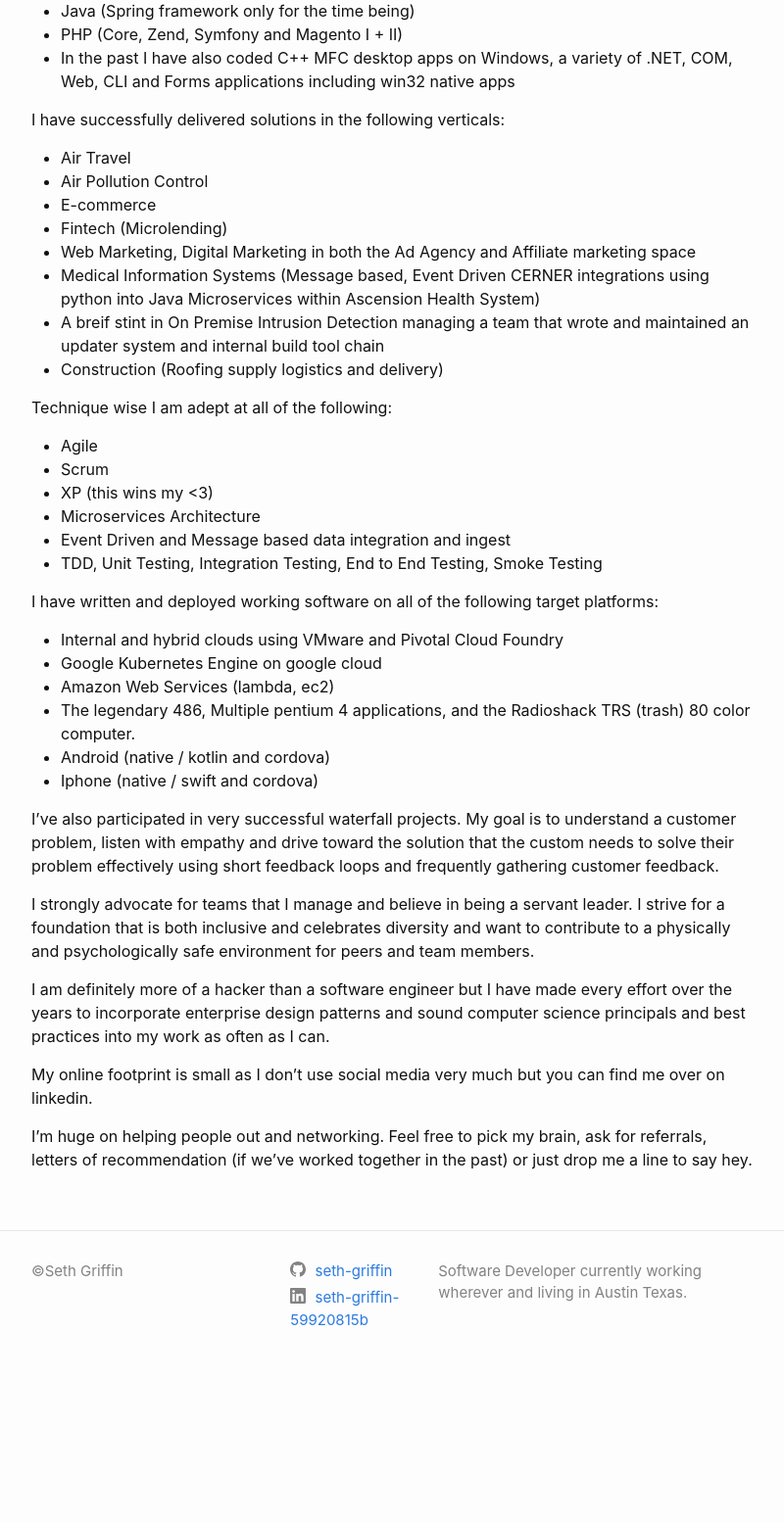
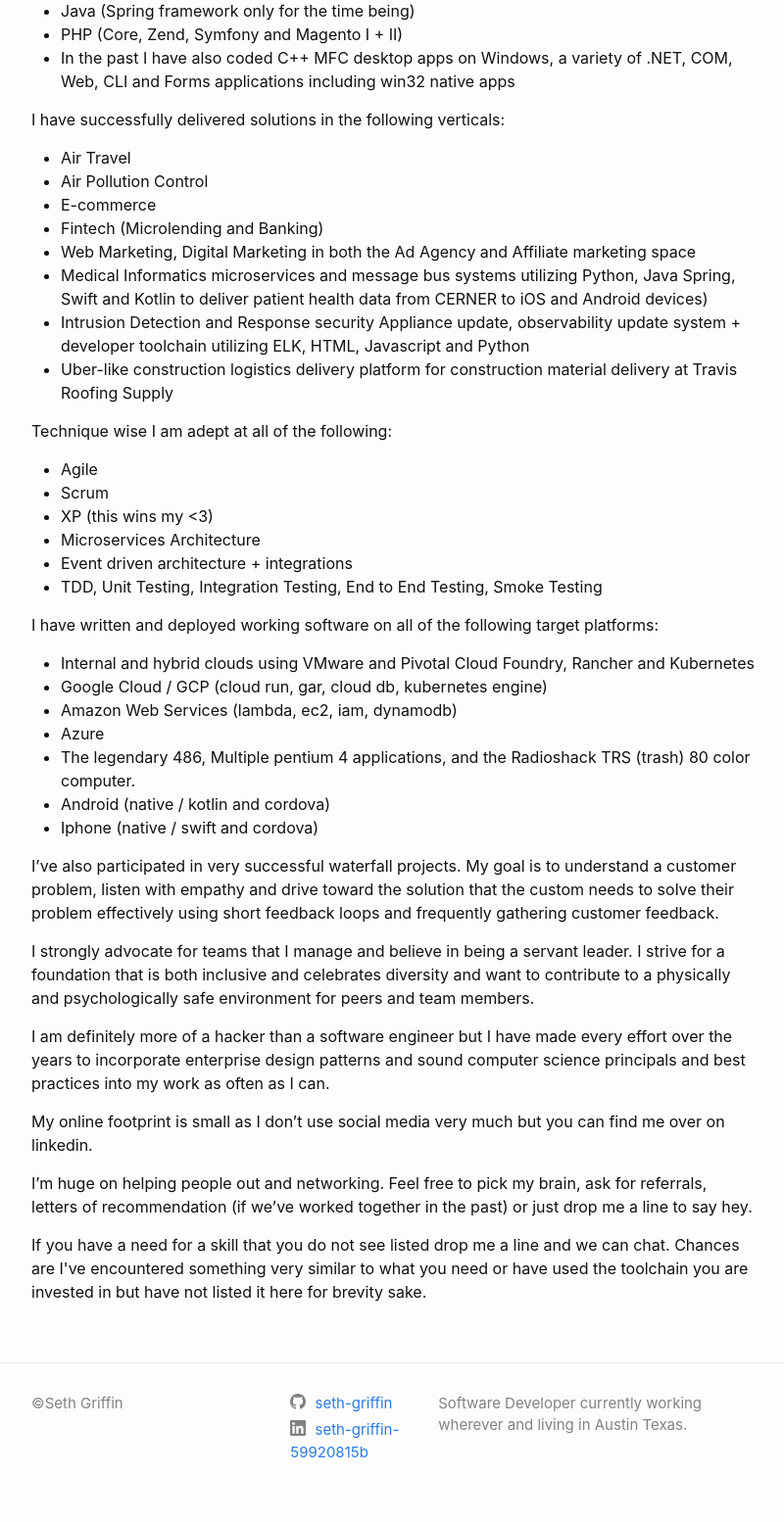
Before and after one commit to seth-griffin/blog, a Flask app: page /about in a window 1280 px wide. Shown: the part 324-1878 px from the top of the page at 98% size, without its empty margins (238-1038 px from the left). Before the commit the page ends 1677 px from the top, so only its background shows below. Run offline with Flask 3, Linux system fonts and the light colour scheme.

Commit message:
Template and controller wiring completed

```diff
--- a/app/blueprints/blog/routes.py
+++ b/app/blueprints/blog/routes.py
@@ -4,7 +4,6 @@
 from datetime import date
 
 blog = Blueprint("blog", __name__, template_folder="web/static/templates")
-
 
 @blog.route("/", methods=["GET"])
 @blog.route("/index")
@@ -14,7 +13,12 @@
         top5_posts = (
             db.session.query(Post).order_by(Post.posted_on.desc()).limit(5).all()
         )
-        return render_template("index.html", mimetype="text/html", posts=top5_posts)
+        return render_template("index.html",
+            mimetype="text/html",
+            posts=top5_posts,
+            title="Seth Griffin | Home",
+            description="Home page"
+        )
     else:
         if is_post_url(full_path):
             criteria = post_url_to_criteria(full_path)
@@ -22,7 +26,16 @@
                 criteria["categories"], criteria["posted_on"], criteria["title"]
             )
 
-            return render_template("post.html", mimetype="text/html", post=post)
+            posted_on_iso_8601 = post.posted_on.strftime('%Y%m%dT%H%M%S.%fZ')
+            posted_on_mm_dd_YYYY = post.posted_on.strftime('%b %d, %Y')
+
+            return render_template("post.html",
+                title=post.title,
+                description=post.title,
+                post=post,
+                posted_on_iso_8601=posted_on_iso_8601,
+                posted_on_mm_dd_YYYY=posted_on_mm_dd_YYYY
+            )
 
 
 def post_get(categories, posted_on, title):
@@ -72,7 +85,11 @@
 
 @blog.route("/about", methods=["GET"])
 def about():
-    return render_template("about.html")
+    return render_template(
+        "about.html",
+        title="Seth Griffin | About",
+        description="Seth Griffin | About"
+    )
 
 
 @blog.route("/feed.xml", methods=["GET"])
@@ -85,4 +102,5 @@
     rendered = render_template("rss.xml", updated=updated, posts=posts)
     response = make_response(rendered)
     response.headers["Content-Type"] = "application/xml"
+
     return response
--- a/app/blueprints/data/posts/posts.xml
+++ b/app/blueprints/data/posts/posts.xml
@@ -11,7 +11,7 @@
     <post>
         <id>2</id>
         <categories>bash,sysadmin,devops,systemd,units,java,springboot</categories>
-        <title>Spring Boot System Installer</title>
+        <title>Spring Boot Systemd Installer</title>
         <posted_on>2023-02-13</posted_on>
         <content>spring-boot-systemd-installer.html</content>
         <url_path>null</url_path>
--- a/app/web/templates/about.html
+++ b/app/web/templates/about.html
@@ -1,5 +1,5 @@
 {% extends "layout.html" %}
-{% block title %}Test title{% endblock %}
+{% block title %}{{ title }}{% endblock %}
 {% block content %}
     <div class="wrapper">
         <article class="post">
@@ -26,11 +26,11 @@
                     <li>Air Travel</li>
                     <li>Air Pollution Control</li>
                     <li>E-commerce</li>
-                    <li>Fintech (Microlending)</li>
+                    <li>Fintech (Microlending and Banking)</li>
                     <li>Web Marketing, Digital Marketing in both the Ad Agency and Affiliate marketing space</li>
-                    <li>Medical Information Systems (Message based, Event Driven CERNER integrations using python into Java Microservices within Ascension Health System)</li>
-                    <li>A breif stint in On Premise Intrusion Detection managing a team that wrote and maintained an updater system and internal build tool chain</li>
-                    <li>Construction (Roofing supply logistics and delivery)</li>
+                    <li>Medical Informatics microservices and message bus systems utilizing Python, Java Spring, Swift and Kotlin to deliver patient health data from CERNER to iOS and Android devices)</li>
+                    <li>Intrusion Detection and Response security Appliance update, observability update system + developer toolchain utilizing ELK, HTML, Javascript and Python</li>
+                    <li>Uber-like construction logistics delivery platform for construction material delivery at Travis Roofing Supply</li>
                 </ul>
 
                 <p>Technique wise I am adept at all of the following:</p>
@@ -40,16 +40,17 @@
                     <li>Scrum</li>
                     <li>XP (this wins my &lt;3)</li>
                     <li>Microservices Architecture</li>
-                    <li>Event Driven and Message based data integration and ingest</li>
+                    <li>Event driven architecture + integrations</li>
                     <li>TDD, Unit Testing, Integration Testing, End to End Testing, Smoke Testing</li>
                 </ul>
 
                 <p>I have written and deployed working software on all of the following target platforms:</p>
 
                 <ul>
-                    <li>Internal and hybrid clouds using VMware and Pivotal Cloud Foundry</li>
-                    <li>Google Kubernetes Engine on google cloud</li>
-                    <li>Amazon Web Services (lambda, ec2)</li>
+                    <li>Internal and hybrid clouds using VMware and Pivotal Cloud Foundry, Rancher and Kubernetes</li>
+                    <li>Google Cloud / GCP (cloud run, gar, cloud db, kubernetes engine)</li>
+                    <li>Amazon Web Services (lambda, ec2, iam, dynamodb)</li>
+                    <li>Azure</li>
                     <li>The legendary 486, Multiple pentium 4 applications, and the Radioshack TRS (trash) 80 color computer.</li>
                     <li>Android (native / kotlin and cordova)</li>
                     <li>Iphone (native / swift and cordova)</li>
@@ -74,6 +75,10 @@
                 <p>
                     I’m huge on helping people out and networking. Feel free to pick my brain, ask for referrals, letters of recommendation (if we’ve worked together in the past) or just drop me a line to say hey.
                 </p>
+
+                <p>
+                    If you have a need for a skill that you do not see listed drop me a line and we can chat. Chances are I've encountered something very similar to what you need or have used the toolchain you are invested in but have not listed it here for brevity sake.
+                </p>
             </div>
         </article>
     </div>
--- a/app/web/templates/layout.html
+++ b/app/web/templates/layout.html
@@ -5,39 +5,37 @@
     <meta charset="utf-8">
     <meta http-equiv="X-UA-Compatible" content="IE=edge">
     <meta name="viewport" content="width=device-width, initial-scale=1">
-
     <title>{% block title %}{% endblock %}</title>
-    <meta name="generator" content="Jekyll v3.9.3">
-    <meta property="og:title" content="Spring Boot Systemd Installer">
+    <meta property="og:title" content="">
     <meta property="og:locale" content="en_US">
-    <meta name="description" content="Problem Description">
-    <meta property="og:description" content="Problem Description">
-    <link rel="canonical" href="https://seth-griffin.github.io/bash/sysadmin/devops/systemd/units/java/springboot/2023/02/13/spring-boot-systemd-installer.html">
-    <meta property="og:url" content="/bash/sysadmin/devops/systemd/units/java/springboot/2023/02/13/spring-boot-systemd-installer.html">
+    <meta name="description" content="{{ description }}">
+    <meta property="og:description" content="{{ description }}">
     <meta property="og:site_name" content="Seth Griffin">
-    <meta property="og:type" content="article">
-    <meta property="article:published_time" content="2023-02-13T14:00:00+00:00">
     <meta name="twitter:card" content="summary">
-    <meta property="twitter:title" content="Spring Boot Systemd Installer">
+    <meta property="twitter:title" content="{{ title }}">
+    <link rel="stylesheet" href="{{ url_for('static', filename='main.css') }}">
+    <link type="application/atom+xml" rel="alternate" href="/feed.xml" title="Seth Griffin">
+    <link rel="shortcut icon" type="image/x-icon" href="{{ url_for('static', filename='favicon.png') }}">
+    {% if post is defined %}<meta property="og:type" content="article">
+    <link rel="canonical" href="http://localhost:5001/{{ article_link(post) }}">
+    <meta property="og:url" content="/{{ article_link(post) }}">
+    <meta property="article:published_time" content="{{ posted_on_iso_8601 }}">
     <script type="application/ld+json">
     {
       "@context": "https://schema.org",
       "@type": "BlogPosting",
-      "dateModified": "2023-02-13T14:00:00+00:00",
-      "datePublished": "2023-02-13T14:00:00+00:00",
-      "description": "Problem Description",
-      "headline": "Spring Boot Systemd Installer",
+      "dateModified": "{{ posted_on_iso_8601 }}",
+      "datePublished": "{{ posted_on_iso_8601 }}",
+      "description": "{{ description }}",
+      "headline": "{{ description }}",
       "mainEntityOfPage": {
         "@type": "WebPage",
-        "@id": "/bash/sysadmin/devops/systemd/units/java/springboot/2023/02/13/spring-boot-systemd-installer.html"
+        "@id": "/{{ article_link(post) }}"
       },
-      "url": "/bash/sysadmin/devops/systemd/units/java/springboot/2023/02/13/spring-boot-systemd-installer.html"
+      "url": "/{{ article_link(post) }}"
     }
-    </script>
-    <link rel="stylesheet" href="{{ url_for('static', filename='main.css') }}">
-    <link type="application/atom+xml" rel="alternate" href="/feed.xml" title="Seth Griffin">
-    <link rel="shortcut icon" type="image/x-icon" href="{{ url_for('static', filename='favicon.png') }}">
-</head>
+    </script>{% endif %}
+    </head>
 
 <body>
     <header class="site-header" role="banner">
```
Also changed, not shown: app/web/templates/index.html (+1 -17 lines), app/web/templates/post.html (+4 -7 lines).
